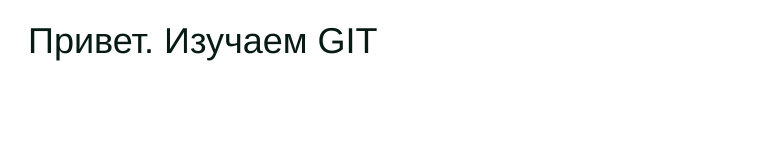
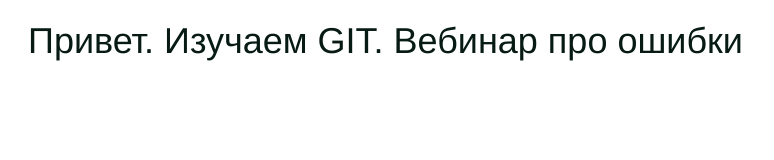
Before and after one commit to Stason707/test, a plain HTML site: page index.html in a window 1280 px wide. Shown: the whole page, without its empty margins (0-774 px from the left). Drawn offline with Linux system fonts and the light colour scheme.

Commit message:
github changes

```diff
--- a/index.html
+++ b/index.html
@@ -8,6 +8,6 @@
     <link rel="stylesheet" href="stiles.css">
 </head>
 <body>
-<p class="text">Привет. Изучаем GIT </p>
+<p class="text">Привет. Изучаем GIT. Вебинар про ошибки </p>
 </body>
 </html>
```
